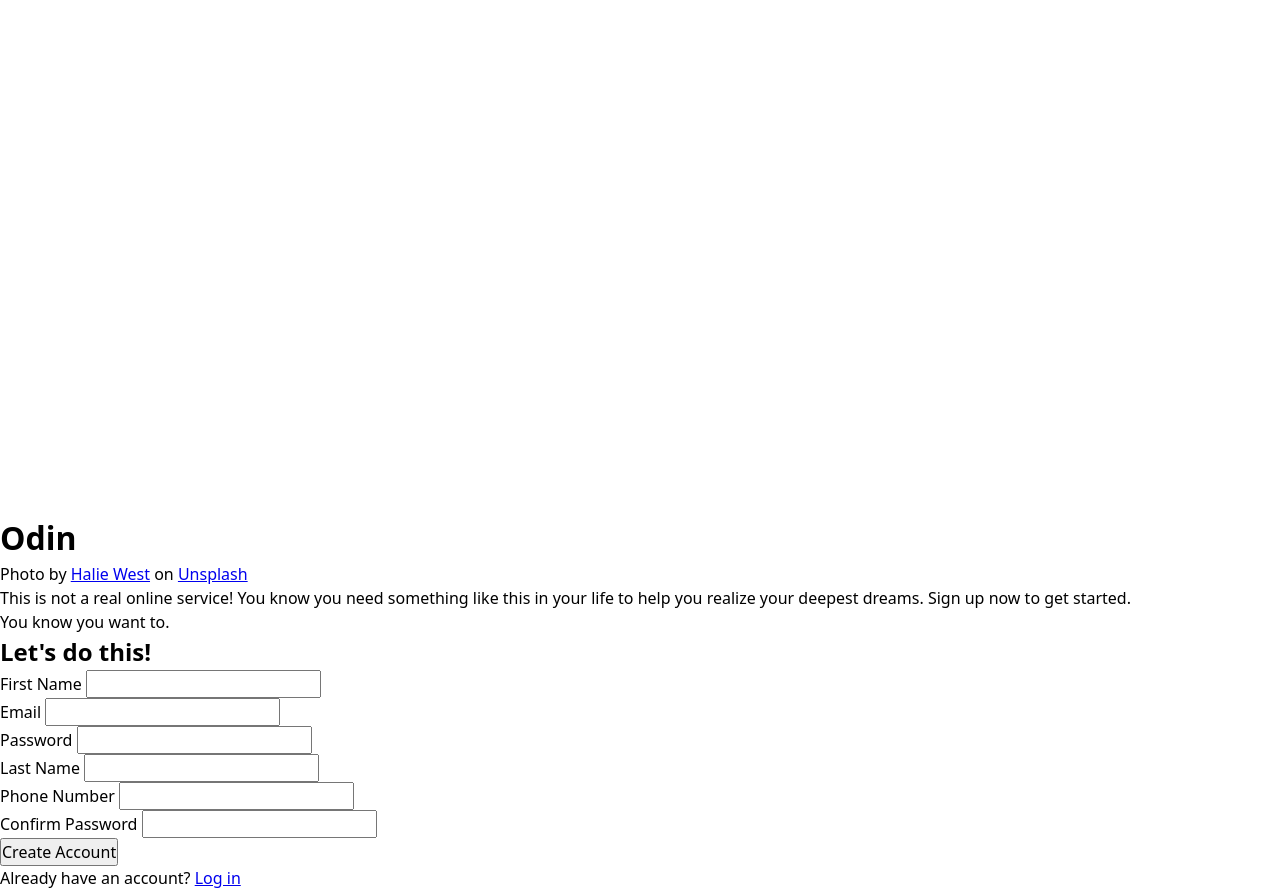
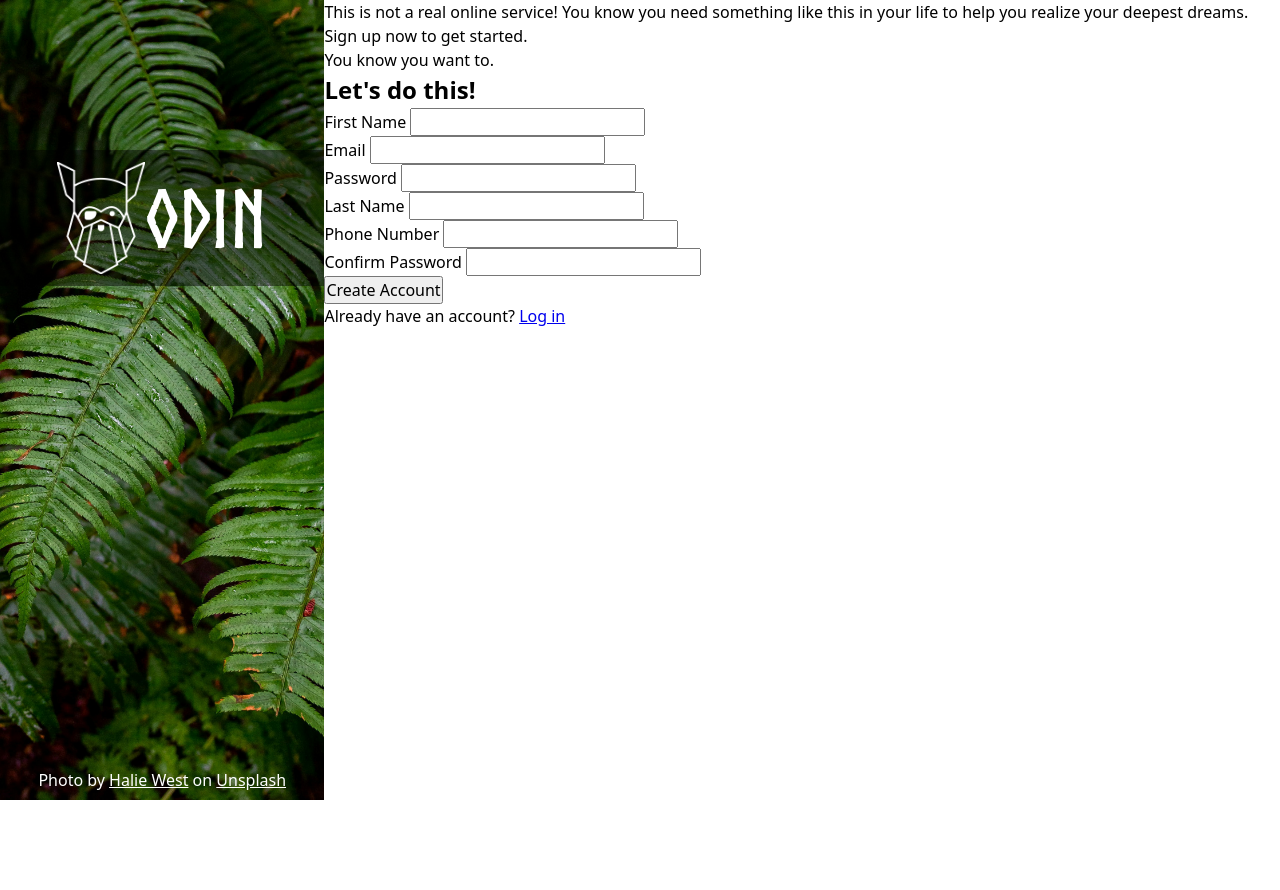
Before and after one commit to smith109/sign-up-form, a plain HTML site: page index.html in a window 1280 px wide. After the commit the page ends 800 px from the top, so only its background shows below. Drawn offline with Linux system fonts and the light colour scheme.

Commit message:
Add styles to the sidebar

```diff
--- a/css/style.css
+++ b/css/style.css
@@ -1,4 +1,13 @@
+@font-face {
+  font-family: norse-bold;
+  src: url(../fonts/Norse-Bold.otf);
+}
+
 :root {
+  --secondary-color: #ffffff;
+  --fern-bg: url(../img/fern.jpg) no-repeat;
+  --transparent-bg: rgba(0, 0, 0, 0.464);
+  --logo-font: norse-bold, sans-serif;
   --system-ui: system-ui, "Segoe UI", Roboto,
     Helvetica, Arial, sans-serif, "Apple Color Emoji",
     "Segoe UI Emoji", "Segoe UI Symbol";
@@ -20,3 +29,56 @@ input,
 button {
   font: inherit;
 }
+
+img {
+  display: block;
+  max-width: 100%;
+}
+
+div.container,
+.sidebar .logo {
+  display: flex;
+}
+
+.container .sidebar {
+  background: var(--fern-bg);
+  color: var(--secondary-color);
+  background-size: cover;
+  background-position: center;
+  width: 30%;
+  min-height: 100vh;
+  position: relative;
+  overflow: hidden;
+  text-align: center;
+}
+
+.sidebar .logo {
+  background-color: var(--transparent-bg);
+  justify-content: center;
+  align-items: center;
+  position: absolute;
+  top: 150px;
+  width: 100%;
+  padding: 8px;
+}
+
+.sidebar .logo>img {
+  width: 5.5rem;
+  height: 7rem;
+}
+
+.sidebar .logo>h1 {
+  font-family: var(--logo-font);
+  font-size: 5rem;
+}
+
+.sidebar p {
+  position: absolute;
+  left: 0;
+  right: 0;
+  bottom: 8px;
+}
+
+.sidebar p>a {
+  color: inherit;
+}
```
